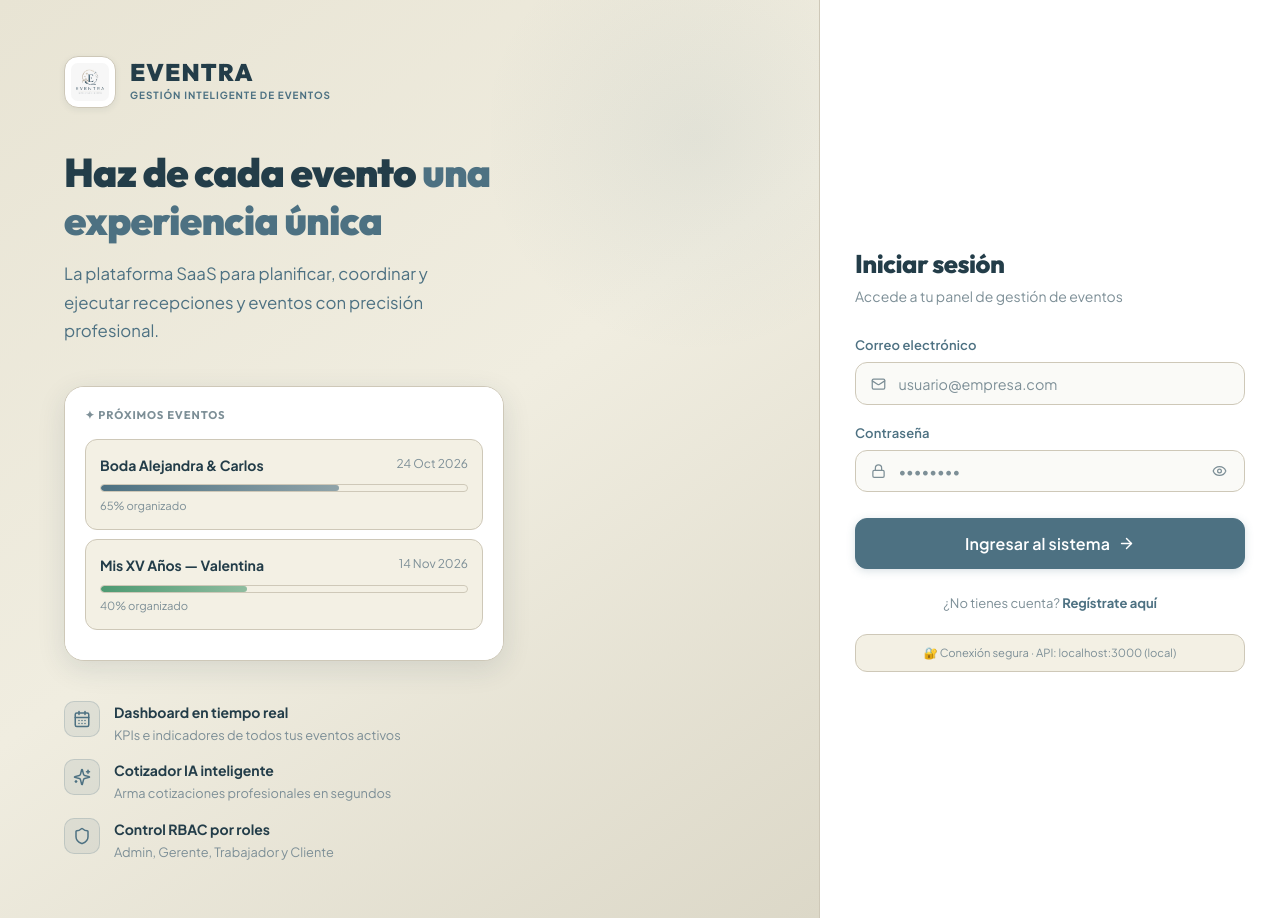
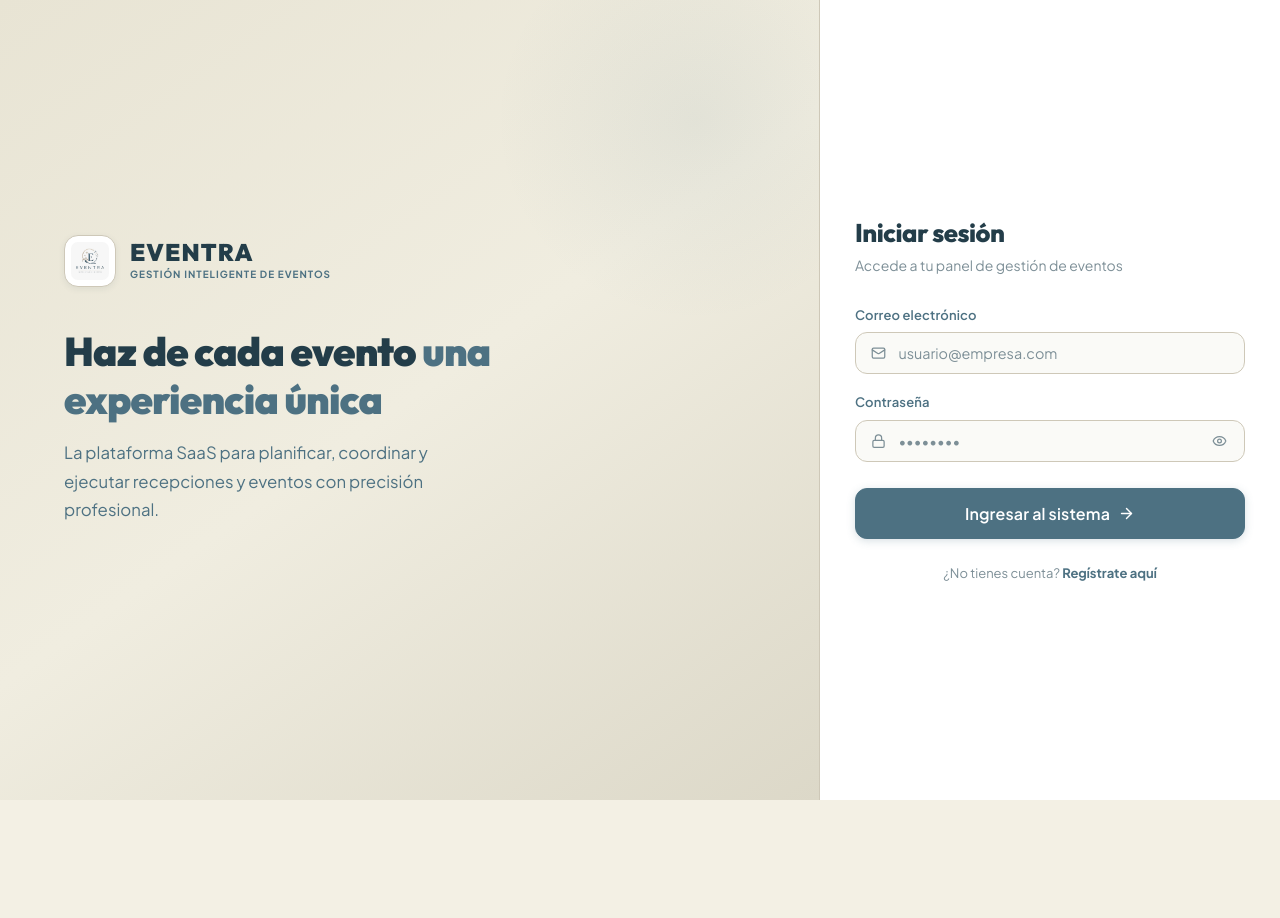
Before and after one commit to Alan-Cuenca/Eventra_Project, a React (Vite) app in the folder frontend/: page /login in a window 1280 px wide. After the commit the page ends 800 px from the top, so only its background shows below. Built offline with nearby package versions, Linux system fonts and the light colour scheme.

Commit message:
UI/UX: Limpieza de interfaz en dashboard, login y forzado de API hacia Render

```diff
--- a/frontend/src/components/common/Navbar.jsx
+++ b/frontend/src/components/common/Navbar.jsx
@@ -71,16 +71,6 @@ export const Navbar = () => {
 
   return (
     <header className="app-header">
-      {/* Buscador */}
-      <div className="header-search">
-        <Search size={15} color="var(--text-muted)" />
-        <input
-          type="text"
-          placeholder="Buscar eventos, clientes, cotizaciones..."
-          id="global-search"
-        />
-      </div>
-
       {/* Acciones */}
       <div className="header-actions">
         {/* Estado API */}
--- a/frontend/src/components/common/Sidebar.jsx
+++ b/frontend/src/components/common/Sidebar.jsx
@@ -155,13 +155,13 @@ export const Sidebar = () => {
             marginBottom: '0.15rem',
           }}
         >
-          EVENTRA SaaS MVP
+          EVENTRA
         </div>
         <div style={{ fontSize: '0.68rem', color: 'var(--text-muted)' }}>
-          Fase 3 · Construcción Ágil
+          Sistema de Gestión de Eventos
         </div>
         <div style={{ fontSize: '0.65rem', color: 'var(--text-muted)', marginTop: '0.1rem' }}>
-          UTA — Software 7mo "A"
+          Plataforma Protegida
         </div>
       </div>
     </aside>
--- a/frontend/src/pages/auth/Login.jsx
+++ b/frontend/src/pages/auth/Login.jsx
@@ -139,115 +139,7 @@ export const Login = () => {
           eventos con precisión profesional.
         </p>
 
-        {/* Imagen decorativa elegante */}
-        <div
-          style={{
-            width: '100%',
-            maxWidth: '440px',
-            borderRadius: '20px',
-            overflow: 'hidden',
-            boxShadow: 'var(--shadow-lg)',
-            border: '1px solid var(--border-subtle)',
-            marginBottom: '2.5rem',
-            background: 'var(--white)',
-          }}
-        >
-          {/* Mockup de tarjetas de evento */}
-          <div style={{ padding: '1.25rem', background: 'var(--white)' }}>
-            <div
-              style={{
-                fontFamily: 'Outfit, sans-serif',
-                fontSize: '0.7rem',
-                fontWeight: 700,
-                textTransform: 'uppercase',
-                letterSpacing: '0.08em',
-                color: 'var(--text-muted)',
-                marginBottom: '0.875rem',
-              }}
-            >
-              ✦ Próximos Eventos
-            </div>
-            {[
-              { titulo: 'Boda Alejandra & Carlos', fecha: '24 Oct 2026', prog: 65, color: '#4D7182' },
-              { titulo: 'Mis XV Años — Valentina', fecha: '14 Nov 2026', prog: 40, color: '#4D9A72' },
-            ].map((evt) => (
-              <div
-                key={evt.titulo}
-                style={{
-                  padding: '0.875rem',
-                  borderRadius: '12px',
-                  border: '1px solid var(--border-subtle)',
-                  marginBottom: '0.6rem',
-                  background: 'var(--cream)',
-                }}
-              >
-                <div
-                  style={{
-                    display: 'flex',
-                    justifyContent: 'space-between',
-                    marginBottom: '0.5rem',
-                  }}
-                >
-                  <span style={{ fontWeight: 700, fontSize: '0.875rem', color: 'var(--primary-dark)' }}>
-                    {evt.titulo}
-                  </span>
-                  <span style={{ fontSize: '0.75rem', color: 'var(--text-muted)' }}>
-                    {evt.fecha}
-                  </span>
-                </div>
-                <div className="progress-bar-container">
-                  <div
-                    className="progress-bar-fill"
-                    style={{
-                      width: `${evt.prog}%`,
-                      background: `linear-gradient(90deg, ${evt.color}, ${evt.color}99)`,
-                    }}
-                  />
-                </div>
-                <div style={{ fontSize: '0.7rem', color: 'var(--text-muted)', marginTop: '0.3rem' }}>
-                  {evt.prog}% organizado
-                </div>
-              </div>
-            ))}
-          </div>
-        </div>
 
-        {/* Features */}
-        <div style={{ display: 'flex', flexDirection: 'column', gap: '0.875rem', maxWidth: '420px' }}>
-          {FEATURES.map((f) => (
-            <div
-              key={f.title}
-              style={{ display: 'flex', gap: '0.875rem', alignItems: 'flex-start' }}
-            >
-              <div
-                style={{
-                  width: '36px',
-                  height: '36px',
-                  borderRadius: '10px',
-                  background: 'rgba(77,113,130,0.1)',
-                  border: '1px solid rgba(77,113,130,0.2)',
-                  display: 'flex',
-                  alignItems: 'center',
-                  justifyContent: 'center',
-                  color: 'var(--primary)',
-                  flexShrink: 0,
-                }}
-              >
-                {f.icon}
-              </div>
-              <div>
-                <div
-                  style={{ fontWeight: 700, fontSize: '0.875rem', color: 'var(--primary-dark)' }}
-                >
-                  {f.title}
-                </div>
-                <div style={{ fontSize: '0.8rem', color: 'var(--text-muted)', marginTop: '0.1rem' }}>
-                  {f.desc}
-                </div>
-              </div>
-            </div>
-          ))}
-        </div>
       </div>
 
       {/* ── Panel Derecho — Formulario (Card Blanca) ──────────────────────── */}
@@ -419,21 +311,7 @@ export const Login = () => {
             </Link>
           </div>
 
-          {/* Badge de seguridad */}
-          <div
-            style={{
-              marginTop: '1.25rem',
-              padding: '0.55rem 1rem',
-              borderRadius: 'var(--radius-md)',
-              background: 'var(--cream)',
-              border: '1px solid var(--border-subtle)',
-              fontSize: '0.7rem',
-              color: 'var(--text-muted)',
-              textAlign: 'center',
-            }}
-          >
-            🔐 Conexión segura · API: {window.location.hostname === 'localhost' ? 'localhost:3000 (local)' : 'eventra-project-l3hl.onrender.com'}
-          </div>
+
         </div>
       </div>
     </div>
--- a/frontend/src/services/api.js
+++ b/frontend/src/services/api.js
@@ -7,11 +7,8 @@
 
 import axios from 'axios';
 
-// URL base: local en dev, Render en producción
-const BASE_URL =
-  window.location.hostname === 'localhost'
-    ? 'http://localhost:3000/api'
-    : 'https://eventra-project-l3hl.onrender.com/api';
+// URL base: siempre apuntando al backend en Render
+const BASE_URL = 'https://eventra-project-l3hl.onrender.com/api';
 
 const apiClient = axios.create({
   baseURL: BASE_URL,
```
